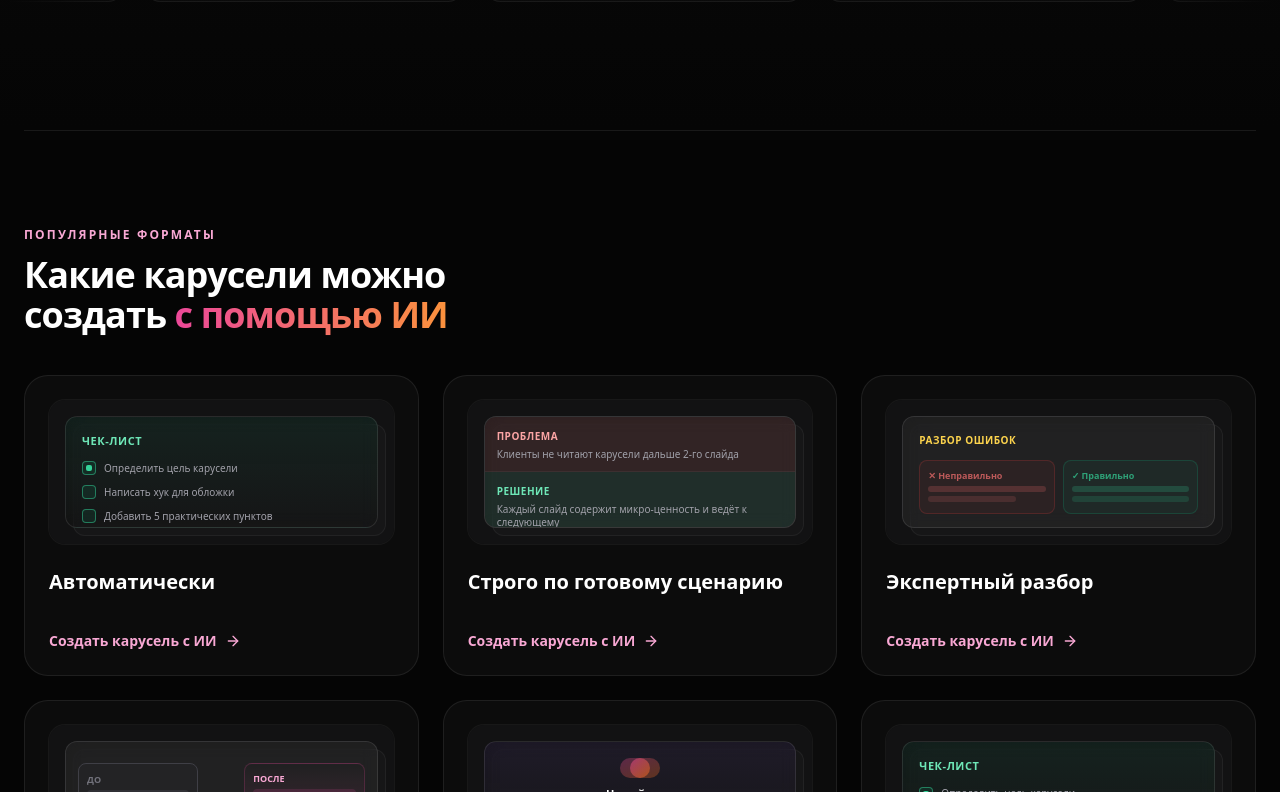
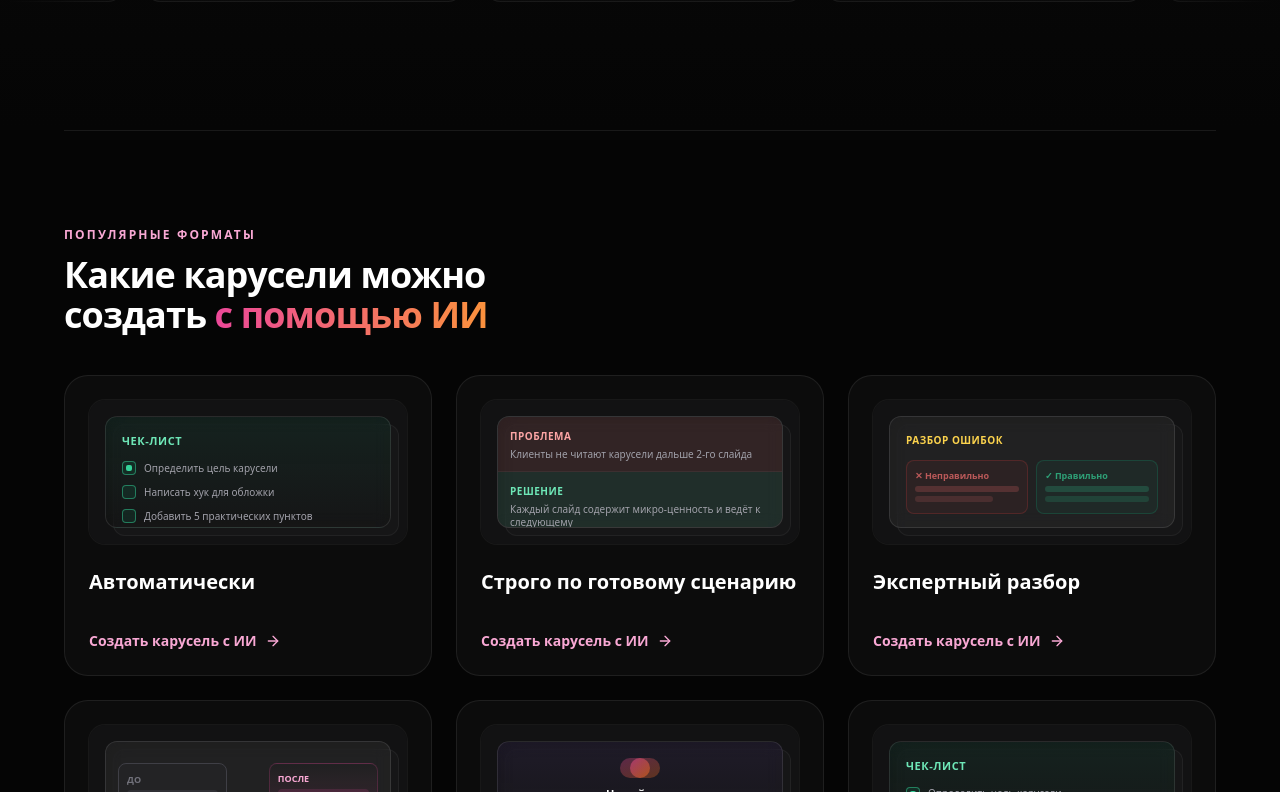
Before and after one commit to matteimikeska49-bot/gtf, a React (Vite) app: page /ru/ii-generator-karuseley in a window 1280 px wide. Shown: the part 1568-2360 px from the top of the page. Built offline with nearby package versions, Linux system fonts and the light colour scheme.

Commit message:
Fix Formats block visual width on legacy RU SEO pages

```diff
--- a/src/components/RuAICarouselGeneratorPage.jsx
+++ b/src/components/RuAICarouselGeneratorPage.jsx
@@ -614,8 +614,8 @@ export const RuAICarouselGeneratorPage = () => {
       <RuCarouselHero />
       <RuCarouselShowcase />
       {legacyFormatsPage && (
-        <section className="px-6">
-          <div className="mx-auto max-w-7xl">
+        <section className="px-6 w-full relative z-10 bg-[#050505]">
+          <div className="max-w-6xl mx-auto relative z-10">
             <SeoPageTemplateCategories page={legacyFormatsPage} />
           </div>
         </section>
```
Also changed, not shown: 175 other files (tests, documents, lock files or other folders).
